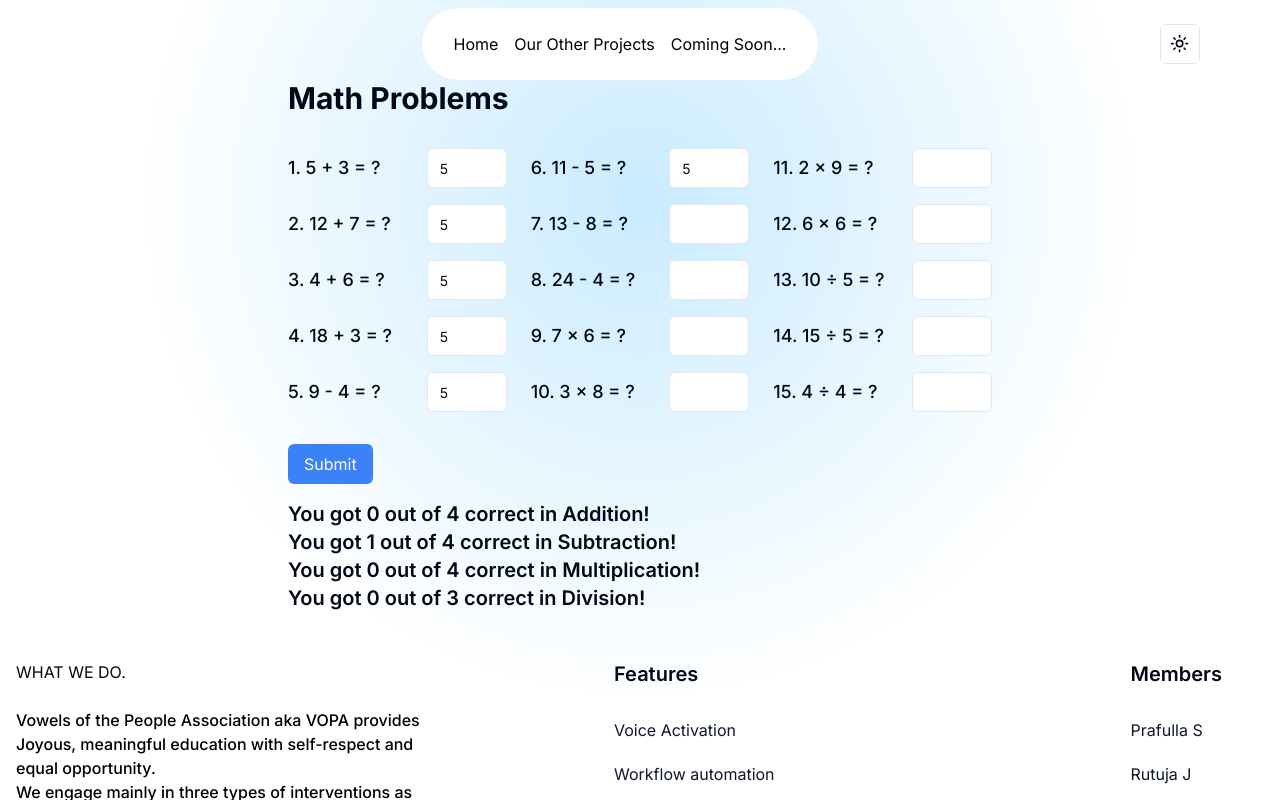
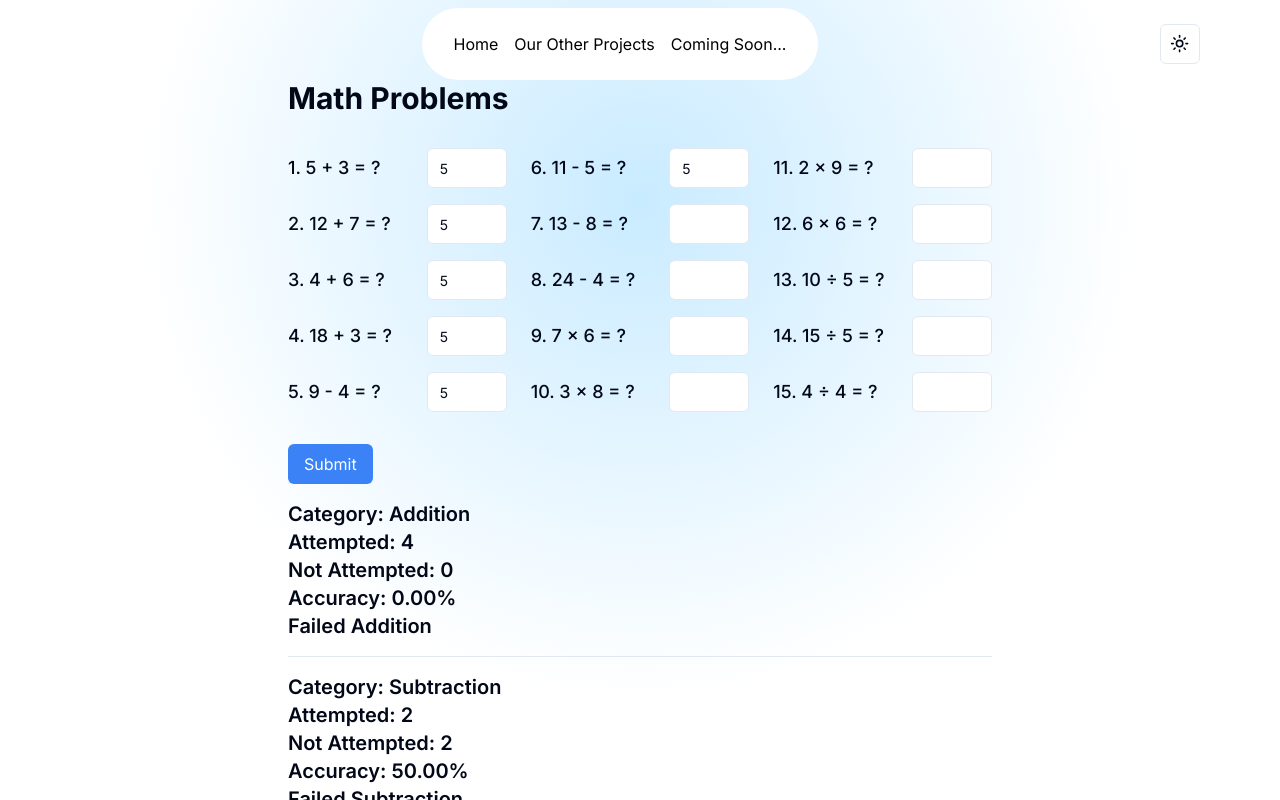
Before and after one commit to cfgmumbai24/Team-46, a Next.js app in the folder frontend/: page /maths in a window 1280 px wide. Both pictures are taken after typing "5", "5", "5", "5", "5", "5" into the empty fields and a click on the button "Submit". Shown: the top 800 px of the page. Built offline with nearby package versions, Linux system fonts and the light colour scheme.

Commit message:
updated numeracy

```diff
--- a/frontend/src/app/maths/page.js
+++ b/frontend/src/app/maths/page.js
@@ -27,6 +27,8 @@ export default function Component() {
     multiplication: 0,
     division: 0,
   });
+
+  const [results, setResults] = useState([]);
 
   const correctAnswers = {
     q1: { answer: 8, category: 'addition' },
@@ -61,13 +63,53 @@ export default function Component() {
       division: 0,
     };
 
+    const attemptedQuestions = {
+      addition: 0,
+      subtraction: 0,
+      multiplication: 0,
+      division: 0,
+    };
+
+    // Calculate scores and attempted questions
     for (let key in correctAnswers) {
-      if (parseInt(answers[key]) === correctAnswers[key].answer) {
-        newScores[correctAnswers[key].category] += 1;
+      if (answers[key] !== '') { // Question was attempted
+        attemptedQuestions[correctAnswers[key].category] += 1;
+
+        if (parseInt(answers[key]) === correctAnswers[key].answer) {
+          newScores[correctAnswers[key].category] += 1;
+        }
       }
     }
 
+    // Calculate not attempted questions
+    const totalQuestions = {
+      addition: 4,
+      subtraction: 4,
+      multiplication: 4,
+      division: 3,
+    };
+
+    const notAttemptedQuestions = {
+      addition: totalQuestions.addition - attemptedQuestions.addition,
+      subtraction: totalQuestions.subtraction - attemptedQuestions.subtraction,
+      multiplication: totalQuestions.multiplication - attemptedQuestions.multiplication,
+      division: totalQuestions.division - attemptedQuestions.division,
+    };
+
+    // Calculate accuracy based on attempted questions
+    const newResults = ['addition', 'subtraction', 'multiplication', 'division'].map(category => {
+      const accuracy = (newScores[category] / attemptedQuestions[category]) * 100 || 0;
+      return {
+        category,
+        attempted: attemptedQuestions[category],
+        notAttempted: notAttemptedQuestions[category],
+        accuracy: accuracy.toFixed(2),
+      };
+    });
+
     setScores(newScores);
+    setResults(newResults);
+
   };
 
   return (
@@ -147,14 +189,21 @@ export default function Component() {
       >
         Submit
       </button>
-      {Object.values(scores).some(score => score > 0) && (
-        <div className="mt-4 text-xl font-semibold">
-          <p>You got {scores.addition} out of 4 correct in Addition!</p>
-          <p>You got {scores.subtraction} out of 4 correct in Subtraction!</p>
-          <p>You got {scores.multiplication} out of 4 correct in Multiplication!</p>
-          <p>You got {scores.division} out of 3 correct in Division!</p>
-        </div>
-      )}
+      {results.length > 0 && (
+  <div className="mt-4 text-xl font-semibold">
+    {results.map(result => (
+      <div key={result.category}>
+        <p>Category: {result.category.charAt(0).toUpperCase() + result.category.slice(1)}</p>
+        <p>Attempted: {result.attempted}</p>
+        <p>Not Attempted: {result.notAttempted}</p>
+        <p>Accuracy: {result.accuracy}%</p>
+        <p>{result.accuracy >= 80 ? 'Passed' : 'Failed'} {result.category.charAt(0).toUpperCase() + result.category.slice(1)}</p>
+
+        <hr className="my-4" />
+      </div>
+    ))}
+  </div>
+)}
     </div>
   );
 }
```
